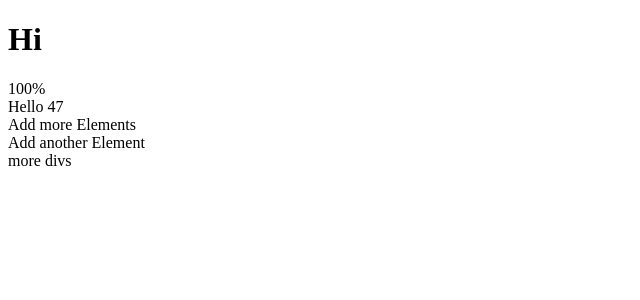
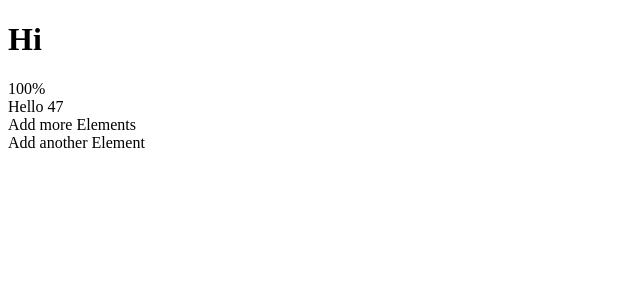
Before and after one commit to Nyame100/hangman, a React (Vite) app: page / in a window 1280 px wide. Shown: the top 300 px of the page, without its empty margins (0-640 px from the left). Built offline with nearby package versions, Linux system fonts and the light colour scheme.

Commit message:
remove a div

```diff
--- a/src/App.tsx
+++ b/src/App.tsx
@@ -6,7 +6,6 @@ function App() {
       <div>Hello 47</div>
       <div>Add more Elements</div>
       <div>Add another Element</div>
-      <div>more divs</div>
     </div>
   );
 }
```
